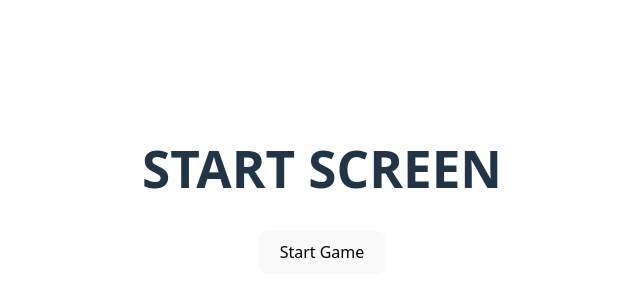
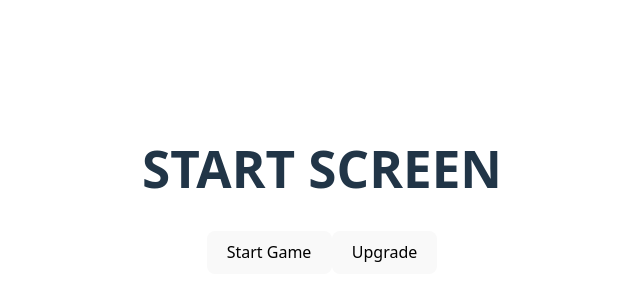
Before and after one commit to Dochi4/Timed-clicker-game, a React (Vite) app: page / in a window 1280 px wide. Shown: the part 210-510 px from the top of the page, without its empty margins (318-958 px from the left). Built offline with nearby package versions, Linux system fonts and the light colour scheme.

Commit message:
Added simple upgrade board and upgrade functionality, created better reset for start and end games

```diff
--- a/src/App.jsx
+++ b/src/App.jsx
@@ -5,6 +5,7 @@ import "./Css/App.css"
 import GameScreen from "./Routes/GameScreen";
 import StartScreen from "./Routes/StartScreen";
 import EndScreen from "./Routes/EndScreen";
+import UpgradeBoard from "./Routes/UpgradeBoard";
 
 
 
@@ -17,9 +18,6 @@ function App() {
   const [wallet,setWallet] = useState(0);
   const [strength, setStrength] = useState(1)
   const convertionRate = 10
-
-
-
 
   useEffect(()=>{
     if (gameStage !=='play') return; // only runs when playing
@@ -57,6 +55,9 @@ function App() {
   const handleReset =()=>{
     setGameStage("start")
   }
+  const handleUpgrade =()=>{
+    setGameStage("upgrade")
+  }
   const endGame =()=>{
     walletConvertion()
     setGameStage("end")
@@ -65,11 +66,14 @@ function App() {
   function renderStages(){
     switch(gameStage){
       case'start':
-        return < StartScreen handleStart={handleStart}   />
+        return < StartScreen handleStart={handleStart} handleUpgrade={handleUpgrade} />
       case'play':
         return <GameScreen handleClick ={handleClick} maxTime={maxTime}time={time} counter={counter} />
       case'end':
-        return <EndScreen handleReset = {handleReset} counter={counter} wallet={wallet} newCoins = {Math.floor(counter/convertionRate)}/>
+        return <EndScreen handleReset = {handleReset} handleStart={handleStart} handleUpgrade={handleUpgrade} counter={counter} wallet={wallet} newCoins = {Math.floor(counter/convertionRate)}/>
+      case'upgrade':
+        return <UpgradeBoard handleReset={handleReset} handleStart={handleStart} wallet={wallet} setWallet={setWallet} strength={strength} setStrength={setStrength} setMaxTime={setMaxTime} maxTime={maxTime}/>
+
     }
   }
 
--- a/src/Routes/EndScreen.jsx
+++ b/src/Routes/EndScreen.jsx
@@ -1,7 +1,7 @@
 import React, { useContext, useEffect, useState } from "react";
 
 
-function EndScreen({handleReset,counter,wallet,newCoins}) {
+function EndScreen({handleReset,handleStart,handleUpgrade,counter,wallet,newCoins}) {
 
 
   return (
@@ -10,7 +10,9 @@ function EndScreen({handleReset,counter,wallet,newCoins}) {
       <h2>You Swung {counter} Times </h2>
       <h2>You earned {newCoins} Coins </h2>
       <h2>You current wallet is {wallet} Coins</h2>
-      <button onClick={handleReset}>Reset</button>
+      <button onClick={handleStart}>Play Again</button>
+      <button onClick={handleReset}>Return to Start Screen</button>
+      <button onClick={handleUpgrade}>Upgrade</button>
     </div>
   );
 }
--- a/src/Routes/StartScreen.jsx
+++ b/src/Routes/StartScreen.jsx
@@ -1,9 +1,7 @@
 import React, { useContext, useEffect, useState } from "react";
 
 
-function StartScreen({handleStart}) {
-
-
+function StartScreen({handleStart, handleUpgrade}){
   // useEffect(() => {
 
   // }, []);
@@ -14,6 +12,7 @@ function StartScreen({handleStart}) {
     <div >
       <h1>START SCREEN</h1>
       <button onClick={handleStart}> Start Game </button>
+      <button onClick={handleUpgrade}> Upgrade </button>
     </div>
   );
 }
--- a/src/Routes/UpgradeBoard.jsx
+++ b/src/Routes/UpgradeBoard.jsx
@@ -1,20 +1,49 @@
 import React, { useContext, useEffect, useState } from "react";
 
 
-function UpgradeBoard({handleReset,counter, SetCounter}) {
+function UpgradeBoard({handleReset,handleStart,wallet,strength, setWallet,setStrength,setMaxTime,maxTime}) {
+  const [error, setError] = useState(null);
 
 
-//   const upgrade ={
+  const upgrade ={
+    strength: {cost:10},
+    maxTime: {cost:20}
+  }
 
-//   }
+  const handleUpgrade = (type) => {
+
+    if (wallet >= upgrade[type].cost) {
+      setWallet(wallet - upgrade[type].cost);
+      if (type === 'strength') {
+        setStrength(strength + 1);
+        setError(null);
+      }
+      if (type === 'maxTime') {
+        setMaxTime(maxTime + 5);
+        setError(null);
+      }
+    } else {
+      setError('Not enough money to upgrade');
+    }
+  }
 
   return (
     <div >
-      <h1>End SCREEN</h1>
-      <h2>Your swings {counter}</h2>
-      <button onClick={handleReset}>Reset</button>
+      <h1>Upgrade Screen</h1>
+      <h2>Current Stats</h2>
+      <p>Wallet: {wallet}</p>
+      <p>Strength: {strength}</p>
+      <p>MaxTime: {maxTime}</p>
+      {error && <div className="alert alert-danger">{error}</div>}
+      <label>Strength Cost: {upgrade.strength.cost}</label>
+      <button onClick={() => handleUpgrade('strength')}>Upgrade Strength</button>
+      <label>MaxTime Cost: {upgrade.maxTime.cost}</label>
+      <button onClick={() => handleUpgrade('maxTime')}>Upgrade MaxTime</button>
+      <button onClick={handleStart}> Start Game </button>
+      <button onClick={handleReset}>Return to Start Screen</button>
     </div>
   );
 }
 
+
 export default UpgradeBoard;
```
